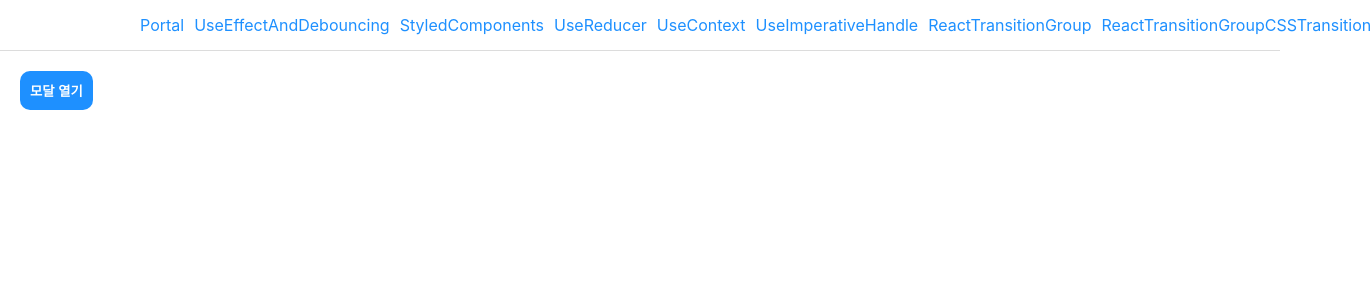
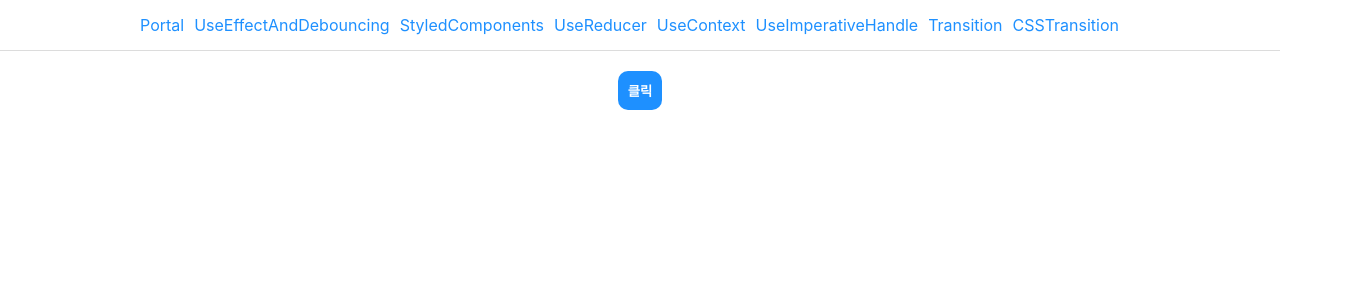
Before and after one commit to socratone/react-advanced, a React (Create React App) app: page /css-transition in a window 1280 px wide. Shown: the top 300 px of the page, 1371 px wide, since content can reach past the window. Built offline with nearby package versions, Linux system fonts and the light colour scheme.

Commit message:
fix: 페이지 이름 변경

```diff
--- a/src/App.tsx
+++ b/src/App.tsx
@@ -7,8 +7,8 @@
 import UseReducer from './pages/UseReducer';
 import UseContext from './pages/UseContext';
 import UseImperativeHandle from './pages/UseImperativeHandle';
-import ReactTransitionGroup from './pages/ReactTransitionGroup';
-import ReactTransitionGroupCSSTransition from './pages/ReactTransitionGroupCSSTransition';
+import TransitionPage from './pages/TransitionPage';
+import CSSTransitionPage from './pages/CSSTransitionPage';
 
 function App() {
   return (
@@ -24,12 +24,8 @@
         <MainNavItem to="/use-imperative-handle">
           UseImperativeHandle
         </MainNavItem>
-        <MainNavItem to="/react-transition-group">
-          ReactTransitionGroup
-        </MainNavItem>
-        <MainNavItem to="/react-transition-group-css-transition">
-          ReactTransitionGroupCSSTransition
-        </MainNavItem>
+        <MainNavItem to="/transition">Transition</MainNavItem>
+        <MainNavItem to="/css-transition">CSSTransition</MainNavItem>
       </MainNav>
       <Routes>
         <Route path="/portal" element={<Portal />} />
@@ -44,14 +40,8 @@
           path="/use-imperative-handle"
           element={<UseImperativeHandle />}
         />
-        <Route
-          path="/react-transition-group"
-          element={<ReactTransitionGroup />}
-        />
-        <Route
-          path="/react-transition-group-css-transition"
-          element={<ReactTransitionGroupCSSTransition />}
-        />
+        <Route path="/transition" element={<TransitionPage />} />
+        <Route path="/css-transition" element={<CSSTransitionPage />} />
         <Route path="*" element={<Portal />} />
       </Routes>
     </div>
--- a/src/pages/ReactTransitionGroupCSSTransition/index.tsx
+++ b/src/pages/CSSTransitionPage/index.tsx
@@ -5,7 +5,7 @@
 /**
  * classNames를 사용하면 애니메이션의 진행 흐름 각각에 css class를 넣을 수 있다.
  */
-const ReactTransitionGroupCSSTransition = () => {
+const CSSTransitionPage = () => {
   const [show, setShow] = useState(false);
 
   const handleClick = () => {
@@ -78,4 +78,4 @@
   }
 `;
 
-export default ReactTransitionGroupCSSTransition;
+export default CSSTransitionPage;
--- a/src/pages/ReactTransitionGroup/index.tsx
+++ b/src/pages/TransitionPage/index.tsx
@@ -12,7 +12,7 @@
  * in이 false로 바뀌면 state가 exiting이 되는데 이 때에 opacity 애니메이션을 timeout만큼 주면
  * timeout이 끝난 다음 사라지기 때문에 자연스러운 애니메이션을 만들 수 있다.
  */
-const ReactTransitionGroup = () => {
+const TransitionPage = () => {
   const [show, setShow] = useState(false);
 
   const handleClick = () => {
@@ -75,4 +75,4 @@
   }
 `;
 
-export default ReactTransitionGroup;
+export default TransitionPage;
```
